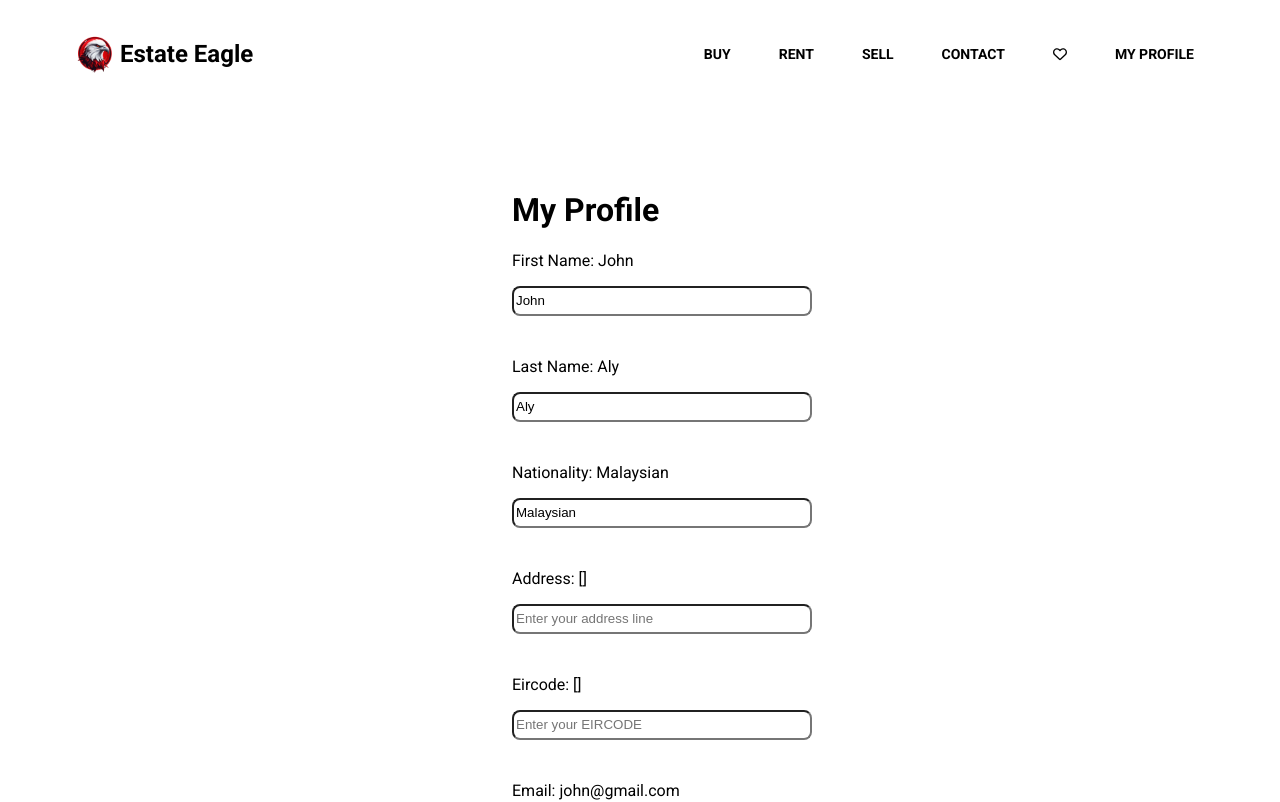
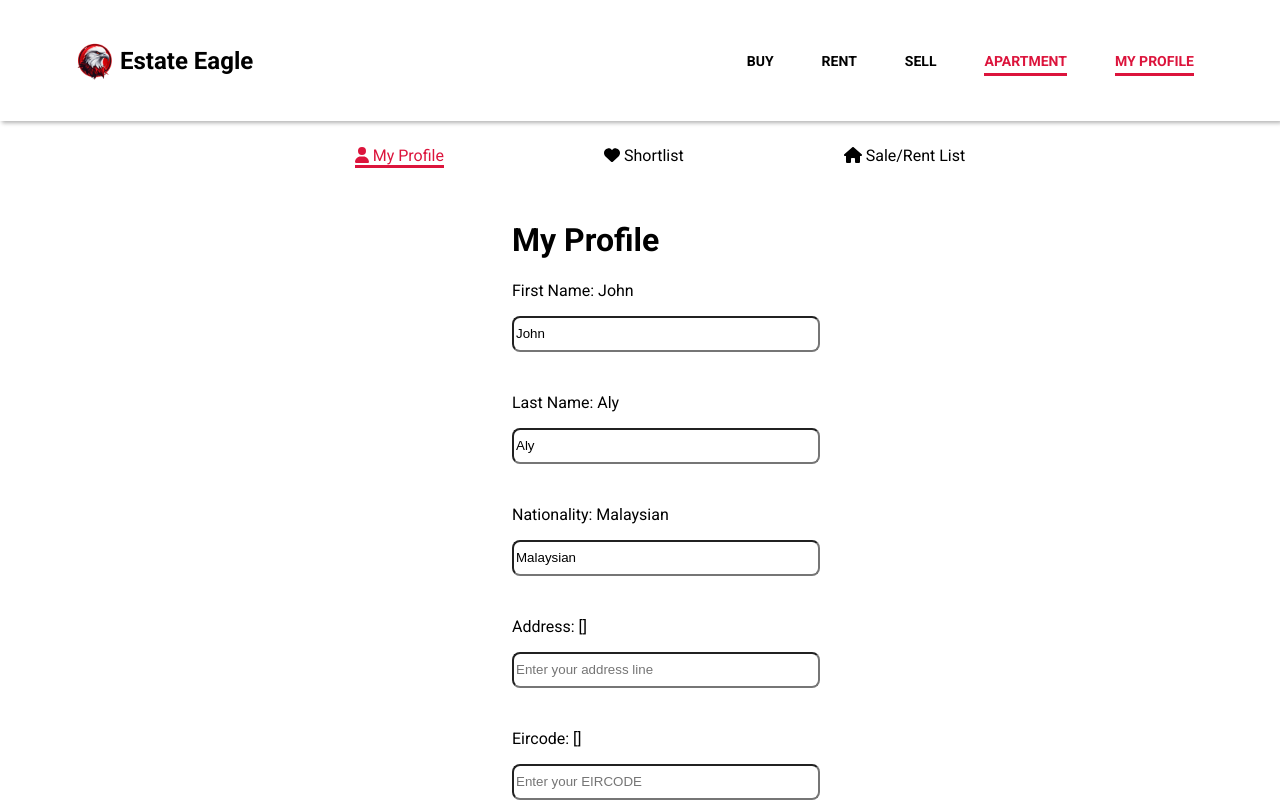
Before and after one commit to SoonMingQian/Real-Estate-System, a Vue app: page /my-profile in a window 1280 px wide. Shown: the top 802 px of the page. Built offline with nearby package versions, Linux system fonts and the light colour scheme.

Commit message:
add profile navbar, edit savepage, change sellproperty to myproperty

```diff
--- a/src/components/NavBar.vue
+++ b/src/components/NavBar.vue
@@ -1,5 +1,5 @@
 <template>
-    <header :class="{ 'scrolled-nav': scrolledNav}">
+    <header :class="{ 'scrolled-nav': scrolledNav }">
         <nav>
             <div class="branding">
                 <img :src="logo" alt="" />
@@ -9,19 +9,21 @@
                 <li><router-link class="link" to="property-for-sale">Buy</router-link></li>
                 <li><router-link class="link" to="property-for-rent">Rent</router-link></li>
                 <li><router-link class="link" to="sell-property">Sell</router-link></li>
-            <li><router-link class="link" to="">Contact</router-link></li>
-            <li><router-link class="link" to="save"><font-awesome-icon :icon="['far', 'heart']" /></router-link></li>
+                <li><router-link class="link" to="">Apartment</router-link></li>
                 <li><router-link class="link" to="my-profile">My Profile</router-link></li>
             </ul>
             <div class="icon">
-               <i @click="toggleMobileNav" v-show="mobile" class="far fa-bars" :class="{'icon-active': mobileNav }"><font-awesome-icon :icon="['fas', 'bars']" /></i>
+                <i @click="toggleMobileNav" v-show="mobile" class="far fa-bars"
+                    :class="{ 'icon-active': mobileNav }"><font-awesome-icon :icon="['fas', 'bars']" /></i>
             </div>
             <transition name="mobile-nav">
                 <ul v-show="mobileNav" class="dropdown-nav">
                     <li><router-link class="link" to="property-for-sale">Buy</router-link></li>
-            <li><router-link class="link" to="">Rent</router-link></li>
-            <li><router-link class="link" to="">Sell</router-link></li>
-            <li><router-link class="link" to="">Contact</router-link></li>
+                    <li><router-link class="link" to="property-for-rent">Rent</router-link></li>
+                    <li><router-link class="link" to="sell-property">Sell</router-link></li>
+                    <li><router-link class="link" to="my-profile">My Profile</router-link></li>
+                    <li><router-link class="link" to="save">My Profile</router-link></li>
+                    <li><router-link class="link" to="my-property">Rent/Sale List</router-link></li>
                 </ul>
             </transition>
         </nav>
@@ -42,28 +44,28 @@ export default {
             windowWidth: null,
         }
     },
-    created(){
+    created() {
         window.addEventListener('resize', this.checkScreen)
         this.checkScreen();
     },
-    mounted(){
+    mounted() {
         window.addEventListener('scroll', this.updateScroll)
     },
-    methods:{
-        toggleMobileNav(){
+    methods: {
+        toggleMobileNav() {
             this.mobileNav = !this.mobileNav;
         },
 
-        updateScroll(){
+        updateScroll() {
             const scrollPosition = window.scrollY
-            if(scrollPosition > 50){
+            if (scrollPosition > 50) {
                 this.scrolledNav = true;
             }
             this.scrolledNav = false
         },
-        checkScreen(){
+        checkScreen() {
             this.windowWidth = window.innerWidth;
-            if(this.windowWidth <= 750){
+            if (this.windowWidth <= 750) {
                 this.mobile = true;
                 return;
             }
@@ -76,20 +78,20 @@ export default {
 </script>
 
 <style lang="scss" scoped>
-
-
 header {
     z-index: 99;
     width: 100%;
     position: fixed;
     transition: .5s ease all;
     background-color: white;
+    box-shadow: 2px 2px 4px rgba(0, 0, 0, 0.3);
+    ;
 
     nav {
         position: relative;
         display: flex;
         flex-direction: row;
-        padding: 12px 0;
+        padding: 19px 0;
         transition: .5s ease all;
         width: 90%;
         margin: 0 auto;
@@ -117,7 +119,7 @@ header {
             font-size: 14px;
             transition: .5s ease all;
             padding-bottom: 4px;
-            border-bottom: 1px solid transparent;
+            border-bottom: 3px solid transparent;
 
             &:hover {
                 color: crimson;
@@ -125,24 +127,29 @@ header {
             }
         }
 
-        .branding{
+        a.router-link-active {
+            color: crimson;
+            border-color: crimson;
+        }
+
+        .branding {
             display: flex;
             align-items: center;
 
-            img{
+            img {
                 width: 50px;
                 transition: .5s ease all;
             }
         }
 
-        .navigation{
+        .navigation {
             display: flex;
             align-items: center;
             flex: 1;
             justify-content: flex-end;
         }
 
-        .icon{
+        .icon {
             display: flex;
             align-items: center;
             position: absolute;
@@ -150,18 +157,18 @@ header {
             right: 24px;
             height: 100%;
 
-            i{
+            i {
                 cursor: pointer;
                 font-size: 24px;
                 transition: .8s ease all;
             }
         }
 
-        .icon-active{
+        .icon-active {
             transform: rotate(180deg);
         }
 
-        .dropdown-nav{
+        .dropdown-nav {
             display: flex;
             flex-direction: column;
             position: fixed;
@@ -172,41 +179,43 @@ header {
             top: 0;
             left: 0;
 
-           li{
+            li {
                 margin-left: 0;
-            .link{
+
+                .link {
                     color: black;
                 }
             }
         }
+
         .mobile-nav-enter-active,
-        .mobile-nav-leave-active{
+        .mobile-nav-leave-active {
             transition: 1s ease all;
         }
 
         .mobile-nav-enter-from,
-        .mobile-nav-leave-to{
+        .mobile-nav-leave-to {
             transform: translateX(-250px);
         }
 
-        .mobile-nav-enter-to{
+        .mobile-nav-enter-to {
             transform: translateX(0);
         }
     }
 }
 
-.scrolled-nav{
+.scrolled-nav {
     background-color: black;
-    box-shadow: 0 4px 6px -1px rgba(0,0,0,0.1), 0 2px 4px -1px rgba(0,0,0,0.06);
+    box-shadow: 0 4px 6px -1px rgba(0, 0, 0, 0.1), 0 2px 4px -1px rgba(0, 0, 0, 0.06);
 
-    nav{
+    nav {
         padding: 8px 0;
     }
 
-    .branding{
-        img{
+    .branding {
+        img {
             width: 40px;
-            box-shadow: 0 4px 6px -1px rgba(0,0,0,0.1), 0 2px 4px -1px rgba(0,0,0,0.06);
+            box-shadow: 0 4px 6px -1px rgba(0, 0, 0, 0.1), 0 2px 4px -1px rgba(0, 0, 0, 0.06);
         }
     }
 }
--- /dev/null
+++ b/src/components/ProfileNavBar.vue
@@ -0,0 +1,59 @@
+<template>
+    <div class="profile-nav">
+        <ul class="profile-navigation">
+            <li><router-link class="profile-link" to="my-profile"><font-awesome-icon :icon="['fas', 'user']" /> My Profile</router-link></li>
+            <li><router-link class="profile-link" to="save"><font-awesome-icon :icon="['fas', 'heart']" /> Shortlist</router-link></li>
+            <li><router-link class="profile-link" to="my-property"><font-awesome-icon :icon="['fas', 'house']" /> Sale/Rent List</router-link></li>
+        </ul>
+    </div>
+
+</template>
+
+<script>
+export default{
+    name: "ProfileNavBar",
+}
+</script>
+
+<style scoped>
+
+.profile-nav{
+    position: fixed;
+    display: flex;
+    flex-direction: row;
+    padding-top: 10px;
+    background-color: white;
+    width: 100%;
+    align-items: center;
+    justify-content: center;
+}
+
+.profile-link{
+    color: black;
+    text-decoration: none;
+    border-bottom: 3px solid transparent;
+    transition: .5s ease all;
+}
+
+.profile-navigation{
+    display: flex;
+    align-items: center;
+    justify-content: center;
+    list-style: none;
+}
+
+.profile-navigation li{
+   margin-left: 80px;
+   margin-right: 80px;
+}
+
+.profile-navigation li :hover{
+    color: crimson;
+    border-color: crimson;
+}
+
+a.router-link-active{
+    color: crimson;
+    border-color: crimson;
+}
+</style>
--- a/src/main.js
+++ b/src/main.js
@@ -5,7 +5,7 @@ import SavePage from './pages/SavePage.vue'
 import PropertySalePage from './pages/PropertySalePage.vue'
 import PropertyRentPage from './pages/PropertyRentPage.vue'
 import PropertyDetailPage from './pages/PropertyDetailPage.vue'
-import SellPropertyPage from './pages/SellPropertyPage.vue'
+import MyPropertyPage from './pages/MyPropertyPage.vue'
 import NotFoundPage from './pages/NotFoundPage.vue'
 import ProfilePage from './pages/ProfilePage.vue'
 //Font Awesome import
@@ -38,8 +38,8 @@ createApp(App)
         path: '/property-for-sale/:propertyId',
         component: PropertyDetailPage,
     },{
-        path: '/sell-property',
-        component: SellPropertyPage,
+        path: '/my-property',
+        component: MyPropertyPage,
     },{
         path: '/my-profile',
         component: ProfilePage
--- a/src/pages/SellPropertyPage.vue
+++ b/src/pages/MyPropertyPage.vue
@@ -1,4 +1,8 @@
 <template>
+    <ProfileNavBar />
+    <div class="salerent-title">
+        <h3><font-awesome-icon :icon="['fas', 'house']" /> Sale/Rent List</h3>
+    </div>
     <div class="page-container">
         <PropertyList :savedProperty="savedProperty" />
         <div class="button">
@@ -8,6 +12,7 @@
 </template>
 
 <script>
+import ProfileNavBar from '../components/ProfileNavBar.vue';
 import PropertyList from '../components/PropertyList.vue';
 import { savedProperty } from '@/temp-data';
 import '../save-page.css'
@@ -15,10 +20,17 @@ export default {
     name: "SellPropertyPage",
     components: {
         PropertyList,
+        ProfileNavBar,
+    },
+    style:{
+        styleObject:{
+            color: 'red',
+        }
     },
     data() {
         return {
             savedProperty,
+            isActive: true,
         }
     }
 }
@@ -38,11 +50,13 @@ export default {
     width: 80px;
     border-radius: 6px;
     cursor: pointer;
-   transition: 0.5s;
+    transition: 0.5s;
 }
 
 .add-property :hover{
     transform: scale(1.2);
     color: crimson;
 }
+
+
 </style>
--- a/src/pages/ProfilePage.vue
+++ b/src/pages/ProfilePage.vue
@@ -1,4 +1,5 @@
 <template>
+    <ProfileNavBar />
     <div class="my-profile">
         <h1>My Profile</h1>
         <p>First Name: {{ profile.firstName }}</p>
@@ -17,10 +18,12 @@
 </template>
 
 <script>
-
-
+import ProfileNavBar from '../components/ProfileNavBar.vue';
 export default {
     name: "ProfilePage",
+    components:{
+        ProfileNavBar,
+    },
     data() {
         return {
             profile: {
@@ -39,8 +42,8 @@ export default {
 <style scoped>
 .my-profile{
     padding-left: 40%;
-    padding-top: 50px;
-   background-color: white;
+    padding-top: 80px;
+    background-color: white;
 }
 
 .my-profile input{
--- a/src/pages/SavePage.vue
+++ b/src/pages/SavePage.vue
@@ -1,4 +1,5 @@
 <template>
+    <ProfileNavBar />
     <div class="save-title">
         <h3><font-awesome-icon :icon="['far', 'heart']" /> Shortlisted</h3>
     </div>
@@ -7,7 +8,6 @@
             <div v-if="savedProperty.length > 0">
                 <div class="property-card" v-for="house in savedProperty" :key="house.id">
                     <div class="property-card-content">
-
                         <img :src="house.image" alt="{{ house.houseName }}" class="property-img" />
                         <div class="property-content">
                             <h3 class="p-name">{{ house.houseName }}</h3>
@@ -33,10 +33,14 @@
 </template>
 
 <script>
+import ProfileNavBar from '../components/ProfileNavBar.vue';
 import '../save-page.css'
 import { savedProperty } from '../temp-data';
 export default {
     name: "SavePage",
+    components:{
+        ProfileNavBar,
+    },
     data() {
         return {
             savedProperty,
--- a/src/save-page.css
+++ b/src/save-page.css
@@ -1,29 +1,28 @@
-*{
-    box-sizing: border-box;
+
+.save-title{
+    padding-top: 50px;
 }
-
 .save-container{
     max-width: 1200px;
     margin: 0 auto;
+    padding-top: 10px;
 }
 
 .property-card{
     border: 2px;
+    cursor: pointer;
 }
+
 .property-card-content{
     display: flex;
     width: 100%;
     height: 200px;
     overflow: hidden;
     border: 1px solid;
-    border-radius: 2px;
+    border-radius: 8px;
     margin-bottom: 20px;
 }
 
-.property-card :hover{
-    box-shadow: 2px 2px 4px rgba(0,0,0,0,2);
-    transform: scale(1.01);
-}
 
 .property-img{
     width: 300px;
@@ -35,7 +34,6 @@
 .property-content{
     padding: 20px;
     width: 100%;
-    position: relative;
 }
 
 .p-name, .p-address, .p-price, .p-features{
@@ -46,9 +44,9 @@
     margin-left: 20px;
 }
 .unsaved{
-    position: absolute;
-    bottom: 20px;
-    right: 20px;
+    position: relative;
+    bottom: 55px;
+    left: 80%;
     padding: 10px 25px;
     background-color: green;
     color: white;
@@ -57,26 +55,26 @@
 }
 
 .status{
-    position: absolute;
-    bottom: 20px;
-    right: 140px;
+    position: relative;
+    bottom: 40px;
+    left: 55%;
     padding: 10px 25px;
     color: black;
 }
 
 .edit-property{
-    position: absolute;
-    bottom: 20px;
-    right: 80px;
+    position: relative;
+    bottom: 40px;
+    left: 60%;
     padding: 10px 25px;
     color: black;
     cursor: pointer;
 }
 
 .delete-property{
-    position: absolute;
-    bottom: 20px;
-    right: 20px;
+    position: relative;
+    bottom: 40px;
+    left: 65%;
     padding: 10px 25px;
     color: black;
     cursor: pointer;
```
Lines whose indentation alone changed are shown as unchanged.
